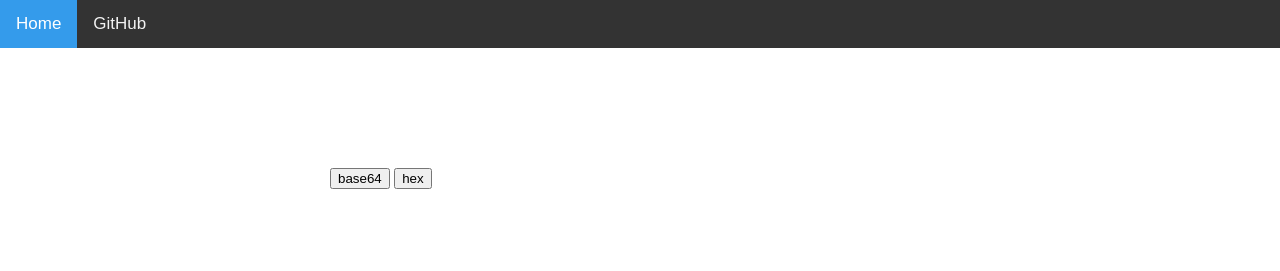
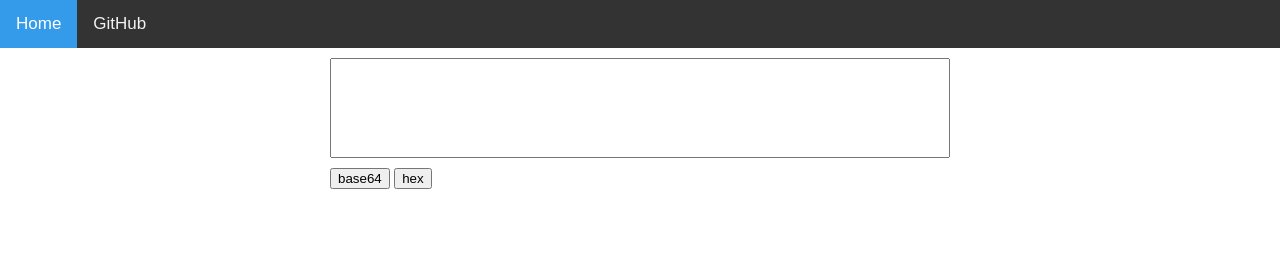
Before and after one commit to thekuwayama/rand_bin32, a website built with webpack: page www/index.html in a window 1280 px wide. Built offline with nearby package versions, Linux system fonts and the light colour scheme.

Commit message:
improvement: output

```diff
--- a/www/css/style.css
+++ b/www/css/style.css
@@ -34,3 +34,7 @@ body {
     margin: 10px;
     grid-auto-rows: minmax(100px, auto);
 }
+
+.output {
+    resize: none;
+}
--- a/www/index.html
+++ b/www/index.html
@@ -15,7 +15,7 @@
 
     <div class="wrapper">
       <div></div>
-      <p id="output"></p>
+      <textarea id="output" class="output" readonly=""></textarea>
       <div></div>
 
       <div></div>
```
